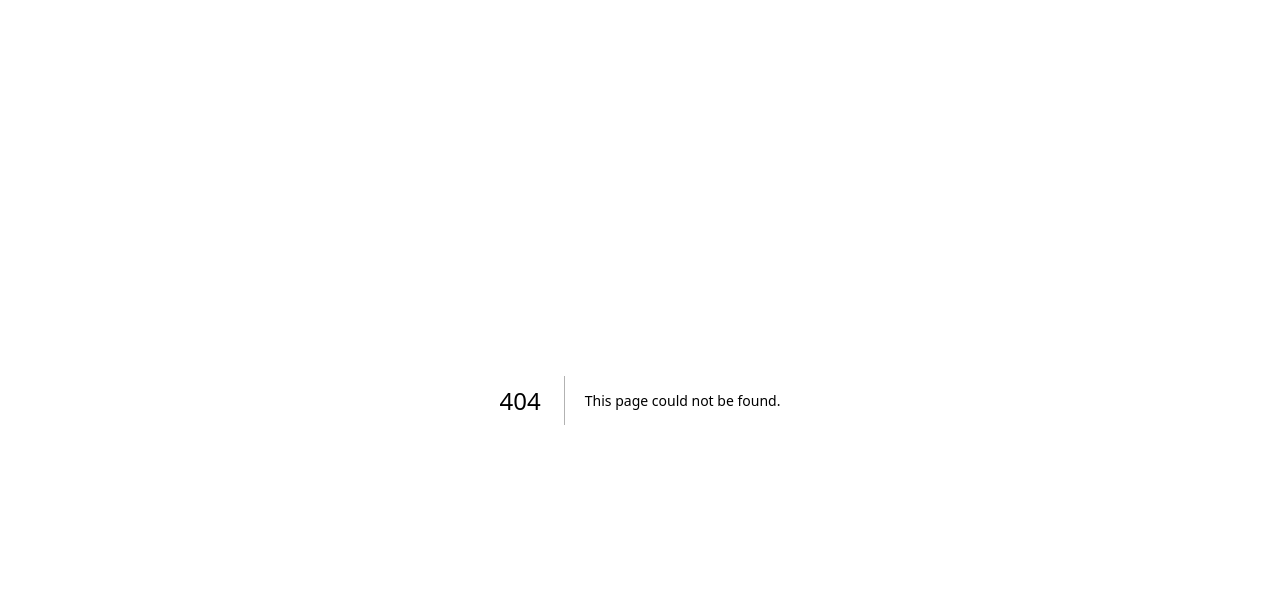
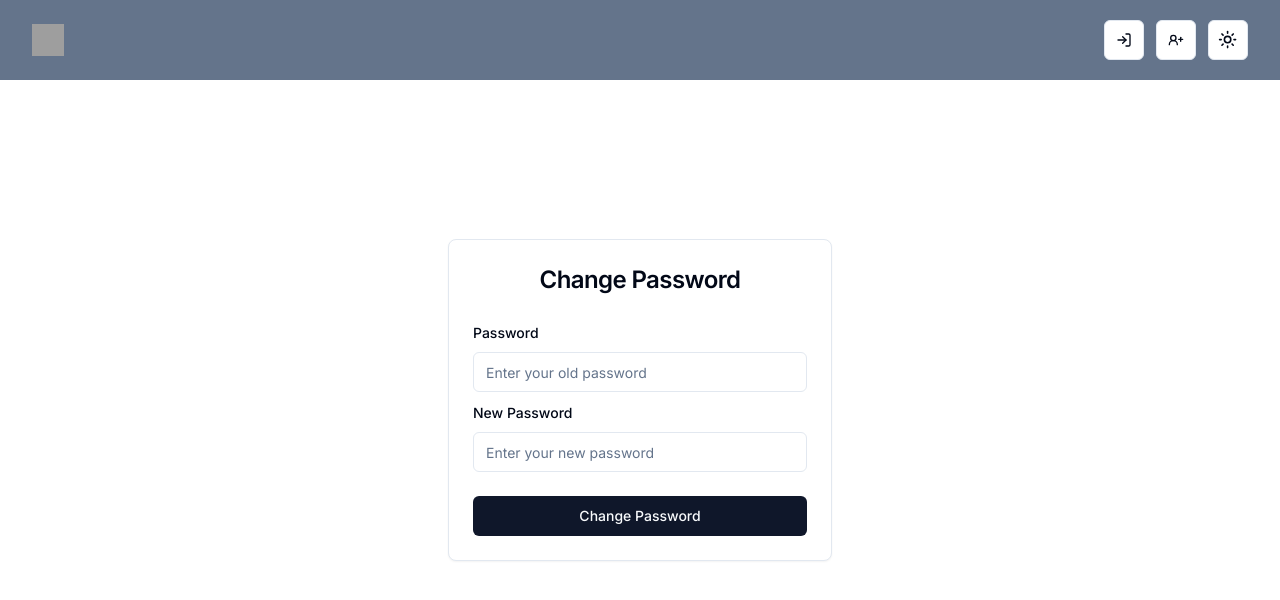
Before and after one commit to Noormohammad011/todo-auth-with-frontend, a Next.js app: page /change-password in a window 1280 px wide. Before the commit this address had no page. Shown: the top 600 px of the page. Built offline with nearby package versions, Linux system fonts and the light colour scheme; grey boxes are pictures that could not be loaded.

Commit message:
change password and profile page

```diff
--- /dev/null
+++ b/src/app/(rootLayout)/_components/ChangePassword/ChangePassword.tsx
@@ -0,0 +1,110 @@
+'use client'
+
+import { Button } from '@/components/ui/button'
+import {
+  Card,
+  CardContent,
+  CardDescription,
+  CardHeader,
+  CardTitle,
+} from '@/components/ui/card'
+import { Input } from '@/components/ui/input'
+
+import Link from 'next/link'
+import {
+  Form,
+  FormControl,
+  FormField,
+  FormItem,
+  FormLabel,
+  FormMessage,
+} from '@/components/ui/form'
+
+import { useForm } from 'react-hook-form'
+import { ResetPasswordFormType, resetPasswordResolver } from '@/schemas/user'
+import { useRouter } from 'next/navigation'
+import { useChangePasswordMutation } from '@/redux/features/auth/authApi'
+import { toast } from 'sonner'
+
+const ChangePasswordCard = () => {
+  const [changePassword, { isLoading }] = useChangePasswordMutation()
+
+  const router = useRouter()
+  const form = useForm<ResetPasswordFormType>({
+    resolver: resetPasswordResolver,
+    defaultValues: {
+      oldPassword: '',
+      newPassword: '',
+    },
+  })
+
+  const onSubmit = async (values: ResetPasswordFormType) => {
+    toast.loading('Password changing....')
+    try {
+      const response = await changePassword({ ...values }).unwrap()
+      console.log(response)
+      if (response?.accessToken) {
+        router.push(`/`)
+        toast.success('Password changed successfully')
+      }
+    } catch (err: any) {
+      for (const error of err?.data?.errorMessages) {
+        toast.error(error.message)
+      }
+    }
+  }
+
+  return (
+    <Card>
+      <CardHeader className='space-y-1'>
+        <CardTitle className='text-2xl text-center'>Change Password</CardTitle>
+      </CardHeader>
+      <CardContent className='grid gap-4'>
+        <Form {...form}>
+          <form onSubmit={form.handleSubmit(onSubmit)} className='w-full'>
+            <div className='space-y-2'>
+              <FormField
+                control={form.control}
+                name='oldPassword'
+                render={({ field }) => (
+                  <FormItem>
+                    <FormLabel>Password</FormLabel>
+                    <FormControl>
+                      <Input
+                        type='password'
+                        placeholder='Enter your old password'
+                        {...field}
+                      />
+                    </FormControl>
+                    <FormMessage />
+                  </FormItem>
+                )}
+              />
+              <FormField
+                control={form.control}
+                name='newPassword'
+                render={({ field }) => (
+                  <FormItem>
+                    <FormLabel>New Password</FormLabel>
+                    <FormControl>
+                      <Input
+                        type='password'
+                        placeholder='Enter your new password'
+                        {...field}
+                      />
+                    </FormControl>
+                    <FormMessage />
+                  </FormItem>
+                )}
+              />
+            </div>
+            <Button disabled={isLoading} className='w-full mt-6' type='submit'>
+              Change Password
+            </Button>
+          </form>
+        </Form>
+      </CardContent>
+    </Card>
+  )
+}
+export default ChangePasswordCard
--- /dev/null
+++ b/src/app/(rootLayout)/_components/Profile/Profile.tsx
@@ -0,0 +1,12 @@
+'use client'
+import { useProfileQuery } from '@/redux/features/auth/authApi'
+
+const Profile = () => {
+  const { data } = useProfileQuery()
+  return <div>{
+
+   JSON.stringify(data)
+  }</div>
+}
+
+export default Profile
--- /dev/null
+++ b/src/app/(rootLayout)/change-password/page.tsx
@@ -0,0 +1,11 @@
+import ChangePasswordCard from "../_components/ChangePassword/ChangePassword"
+
+const changePasswordPage = () => {
+  return (
+    <div className='h-[80vh] flex flex-col place-content-center container mx-auto max-w-md'>
+      <ChangePasswordCard />
+    </div>
+  )
+}
+
+export default changePasswordPage
--- /dev/null
+++ b/src/app/(rootLayout)/profile/page.tsx
@@ -0,0 +1,7 @@
+import Profile from "../_components/Profile/Profile"
+
+const ProfilePage = () => {
+  return <div><Profile /></div>
+}
+
+export default ProfilePage
```
